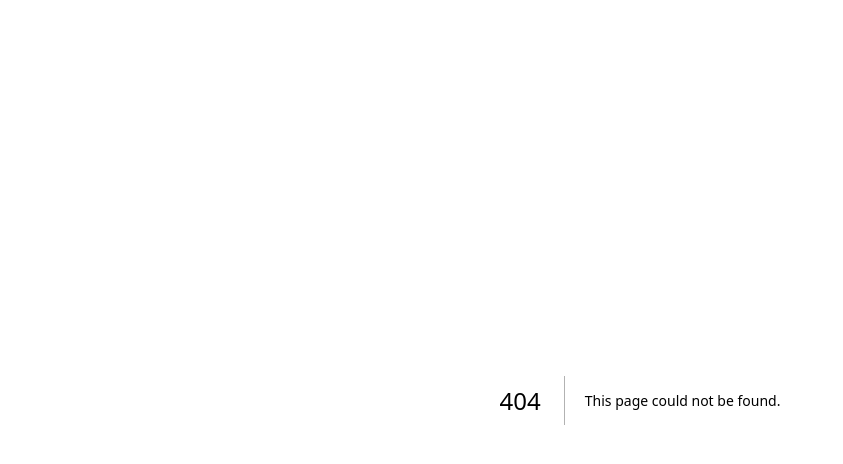
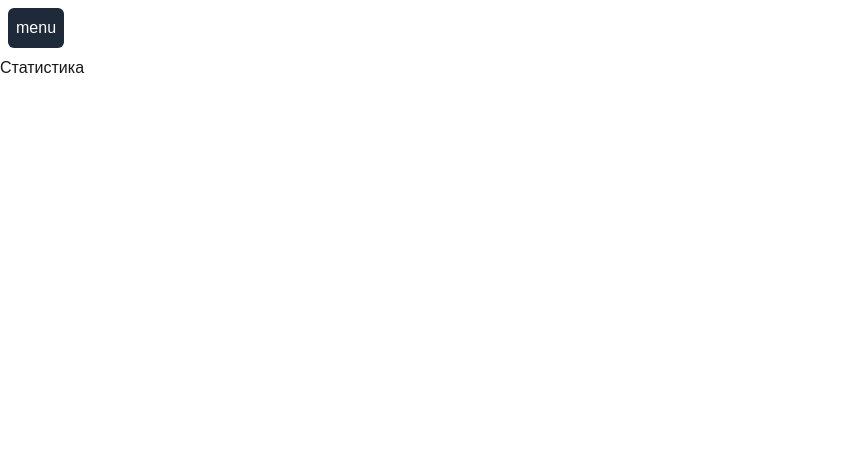
Before and after one commit to Alym111/tictactoe-frontend, a Next.js app: page /statistics in a window 1280 px wide. Before the commit this address had no page. Shown: the top 464 px of the page, without its empty margins (0-843 px from the left). Built offline with nearby package versions, Linux system fonts and the light colour scheme.

Commit message:
added statistic page

```diff
--- /dev/null
+++ b/src/app/components/sideBar.tsx
@@ -0,0 +1,53 @@
+'use client';
+import { useEffect, useRef, useState } from 'react';
+import Link from 'next/link';
+
+export default function Sidebar() {
+  const [isOpen, setIsOpen] = useState(false);
+  const menuRef = useRef<HTMLDivElement>(null);
+
+  // Закрыть меню при клике вне области меню
+  useEffect(() => {
+    const handleClickOutside = (event: MouseEvent) => {
+      if (menuRef.current && !menuRef.current.contains(event.target as Node)) {
+        setIsOpen(false);
+      }
+    };
+
+    if (isOpen) {
+      document.addEventListener('mousedown', handleClickOutside);
+    } else {
+      document.removeEventListener('mousedown', handleClickOutside);
+    }
+
+    return () => {
+      document.removeEventListener('mousedown', handleClickOutside);
+    };
+  }, [isOpen]);
+
+  return (
+    <div className="relative">
+      {/* Кнопка-бургер */}
+      <button
+        className="p-2 m-2 text-white bg-gray-800 rounded-md z-30 relative"
+        onClick={() => setIsOpen(!isOpen)}
+      >
+        {"menu"}
+      </button>
+
+      {/* Меню */}
+      {isOpen && (
+        <div
+          ref={menuRef}
+          className="fixed top-0 left-0 h-full w-64 bg-gray-900 text-white p-4 z-40 shadow-lg"
+        >
+          <ul className="space-y-4">
+             <li><Link href="/lobby"><span onClick={() => setIsOpen(false)}>🎮 Лобби</span></Link></li>
+            <li><Link href="/statistics"><span onClick={() => setIsOpen(false)}>Statistics</span></Link></li>
+            <li><Link href="/login"><span onClick={() => setIsOpen(false)}>Logout</span></Link></li>
+          </ul>
+        </div>
+      )}
+    </div>
+  );
+}
--- a/src/app/lobby/page.tsx
+++ b/src/app/lobby/page.tsx
@@ -5,6 +5,7 @@ import { getToken } from '../auth';
 import { useAuth } from '@/hooks/useAuth';
 import { Client } from "@stomp/stompjs";
 import SockJS from "sockjs-client";
+import Sidebar from '../components/sideBar';
 
 export default function Lobby() {
   const router = useRouter();
@@ -99,6 +100,7 @@ export default function Lobby() {
 
   return (
     <div className="lobby-container">
+      <div className="sidebar"><Sidebar /></div>
       <h2>Добро пожаловать, {user.username}!</h2>
       {error && <div className="error">Ошибка авторизации: {error}</div>}
       {lobbyError && <div className="error">{lobbyError}</div>}
--- /dev/null
+++ b/src/app/statistics/page.tsx
@@ -0,0 +1,8 @@
+import Sidebar from "../components/sideBar";
+
+const StatisticsPage = () => {
+    return(<div>
+        <Sidebar />
+    <div>Статистика</div></div>);
+};
+export default StatisticsPage
```
